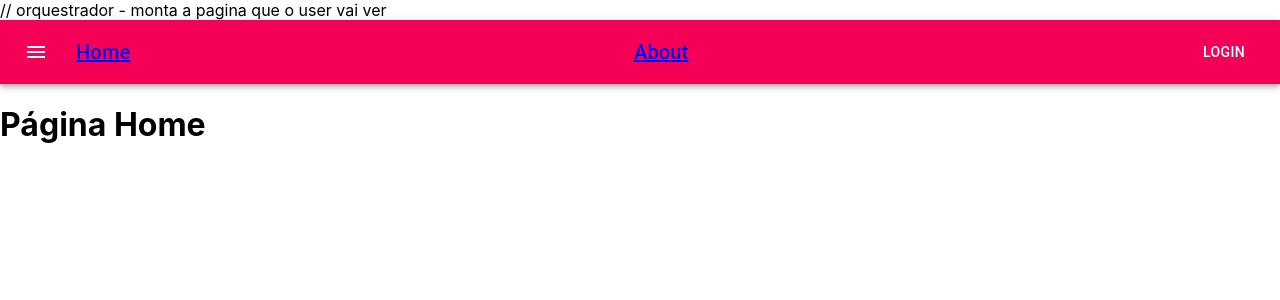
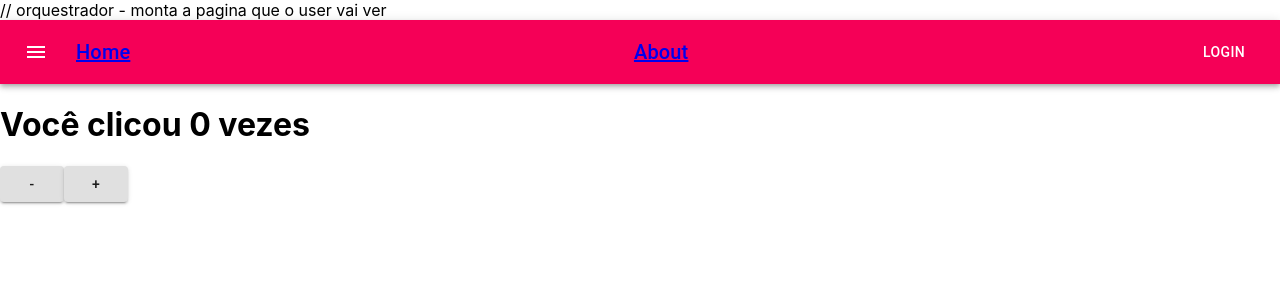
Before and after one commit to ErikaBeatrizz/BlogPessoal_Front, a React (Create React App) app: page / in a window 1280 px wide. Shown: the top 300 px of the page. Built offline with nearby package versions, Linux system fonts and the light colour scheme.

Commit message:
feat: added state hook

```diff
--- a/src/App.tsx
+++ b/src/App.tsx
@@ -16,7 +16,6 @@ function App() {
       <Route path='/' element={<Home />}> </Route>
       <Route path='/home' element={<Home />}> </Route>
       <Route path='/about' element={<About />}> </Route>
-
     </Routes>
     </Router>
 
--- a/src/paginas/home/Home.tsx
+++ b/src/paginas/home/Home.tsx
@@ -1,9 +1,21 @@
-import React from "react";
+import { Button } from "@material-ui/core";
+import React, { useState } from "react";
 import './Home.css';
 
 function Home () {
+    const [num, setNum]  = useState(0); // HOOK - criar hook de estado
+
     return (
-        <h1> Página Home </h1>
+    <>
+        <h1> Você clicou {num} vezes </h1>
+        <Button variant="contained" onClick={() => setNum(num - 1)}>
+           -
+        </Button>
+        <Button variant="contained" onClick={() => setNum(num + 1)}>
+           +
+        </Button>
+
+    </>
     );
 }
 
```
